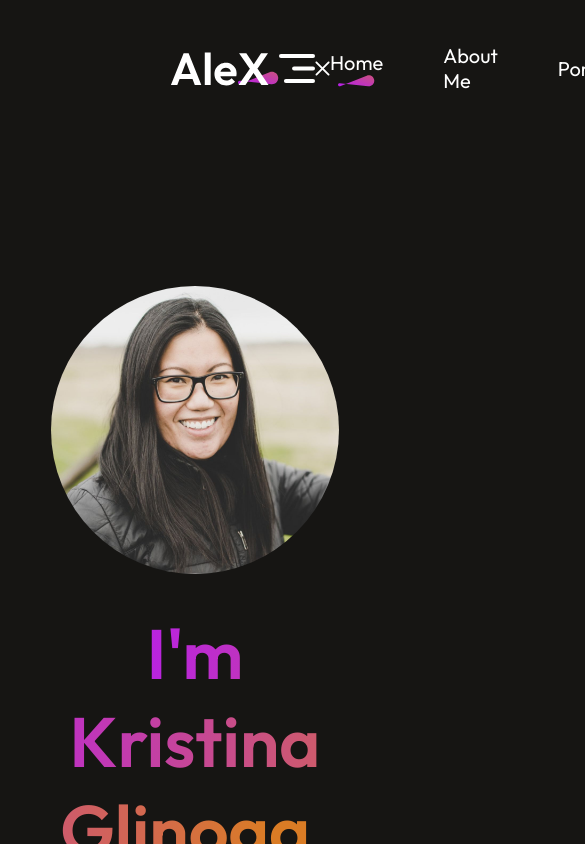
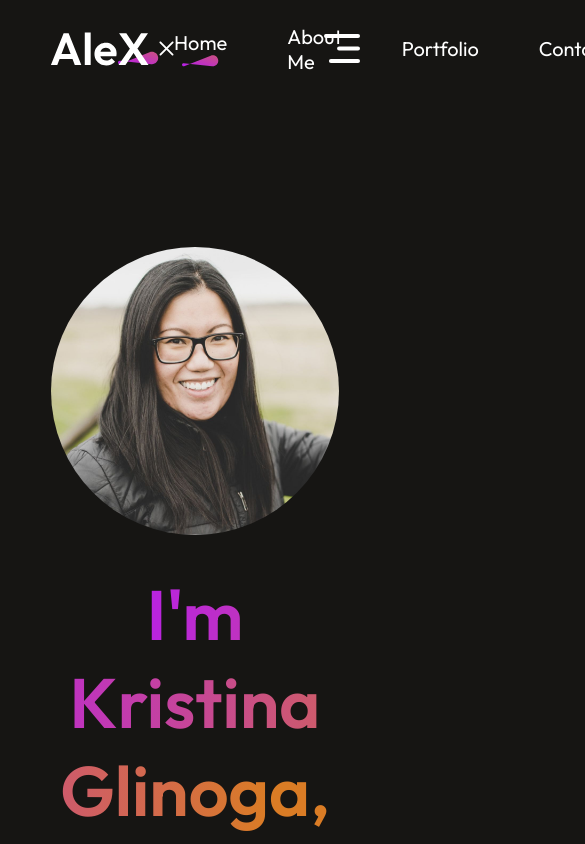
Before and after one commit to hellokristinafaye/portfolio-react, a React (Vite) app: page / in a window 390 px wide. Shown: the top 844 px of the page, 585 px wide, since content can reach past the window. Built offline with nearby package versions, Linux system fonts and the light colour scheme.

Commit message:
open styling

```diff
--- a/src/components/NavBar/Navbar.css
+++ b/src/components/NavBar/Navbar.css
@@ -36,3 +36,20 @@
     text-decoration: none;
     color: white;
 }
+
+@media(max-width: 768px){
+    .navbar {
+        margin: 20px 50px;
+    }
+    .nav-connect {
+        display: none;
+    }
+    .nav-mob-open {
+        display: block;
+        position: fixed;
+        right: 30px;
+    }
+    .nav-mob-close {
+
+    }
+}
--- a/src/components/NavBar/Navbar.jsx
+++ b/src/components/NavBar/Navbar.jsx
@@ -14,7 +14,7 @@ const Navbar = () => {
   return (
     <div className="navbar">
       <img src={logo} alt="" className="" />
-      <img src={menu_open} alt="" className="" />
+      <img src={menu_open} alt="" className="nav-mob-open" />
       <img src={menu_close} alt="" className="nav-mob-close" />
       <ul className="nav-menu">
         <li className="">
```
